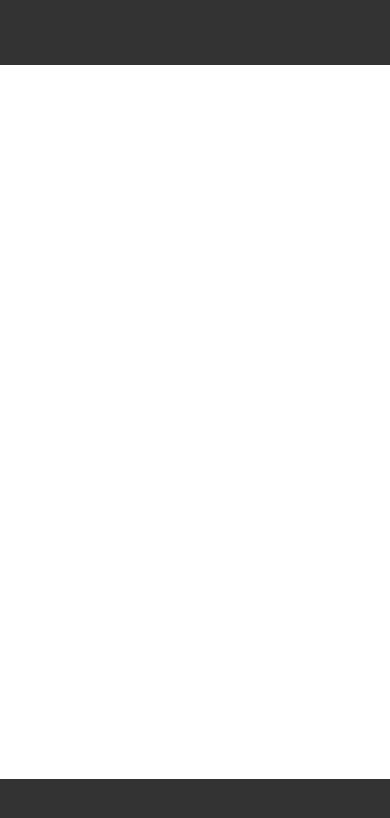
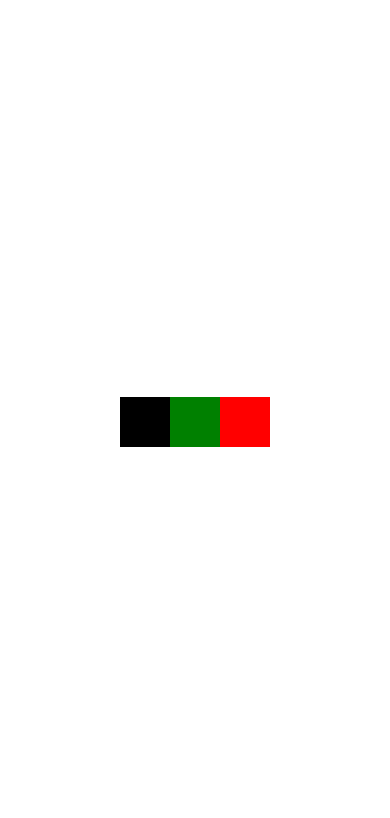
Before and after one commit to ElFabrica/RandomReact, a React Native app: screen / in a window 390 px wide. Shown: the top 818 px of the page. Built offline with nearby package versions, Linux system fonts and the light colour scheme.

Commit message:
reactNative

```diff
--- a/App.js
+++ b/App.js
@@ -6,11 +6,11 @@ function App(){
 
   return(
 
-    <View style= {{backgroundColor: "#333333", flex: 1}}>
+    <View style= {{ flex: 1, flexDirection: "row", alignItems: "center",  justifyContent:"center"}}>
 
-      <View style= {{height: 65, backgroundColor: "#333333"}}></View>
-      <View style= {{flex:1, backgroundColor: "#FFFFFF"}}> </View>
-      <View style= {{height: 65, backgroundColor: "#333333"}}></View>
+      <View style= {{height: 50,width: 50, backgroundColor: "black"}}></View>
+      <View style= {{height: 50,width: 50,backgroundColor: "green"}}> </View>
+      <View style= {{height: 50,width: 50, backgroundColor: "red"}}></View>
 
 
 
```
